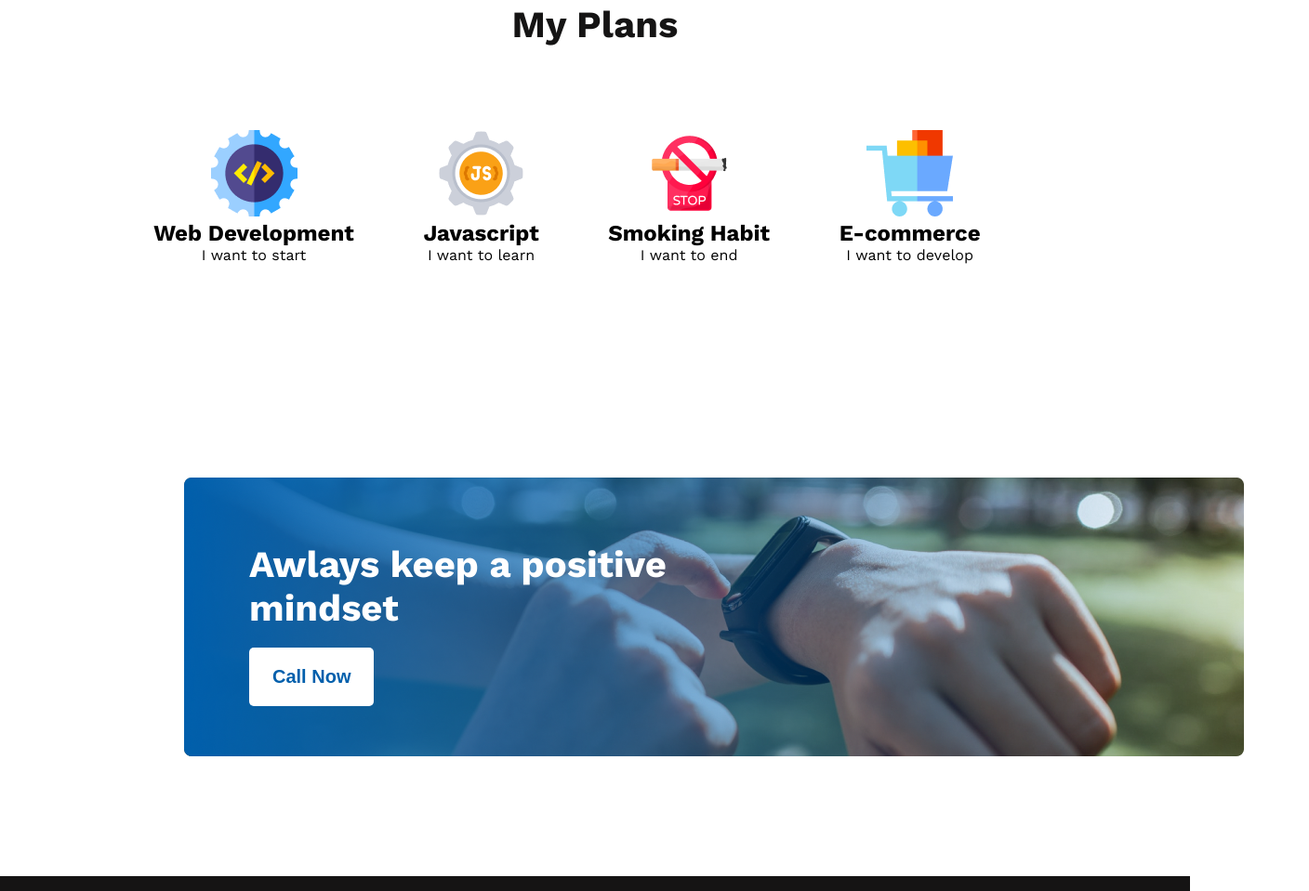
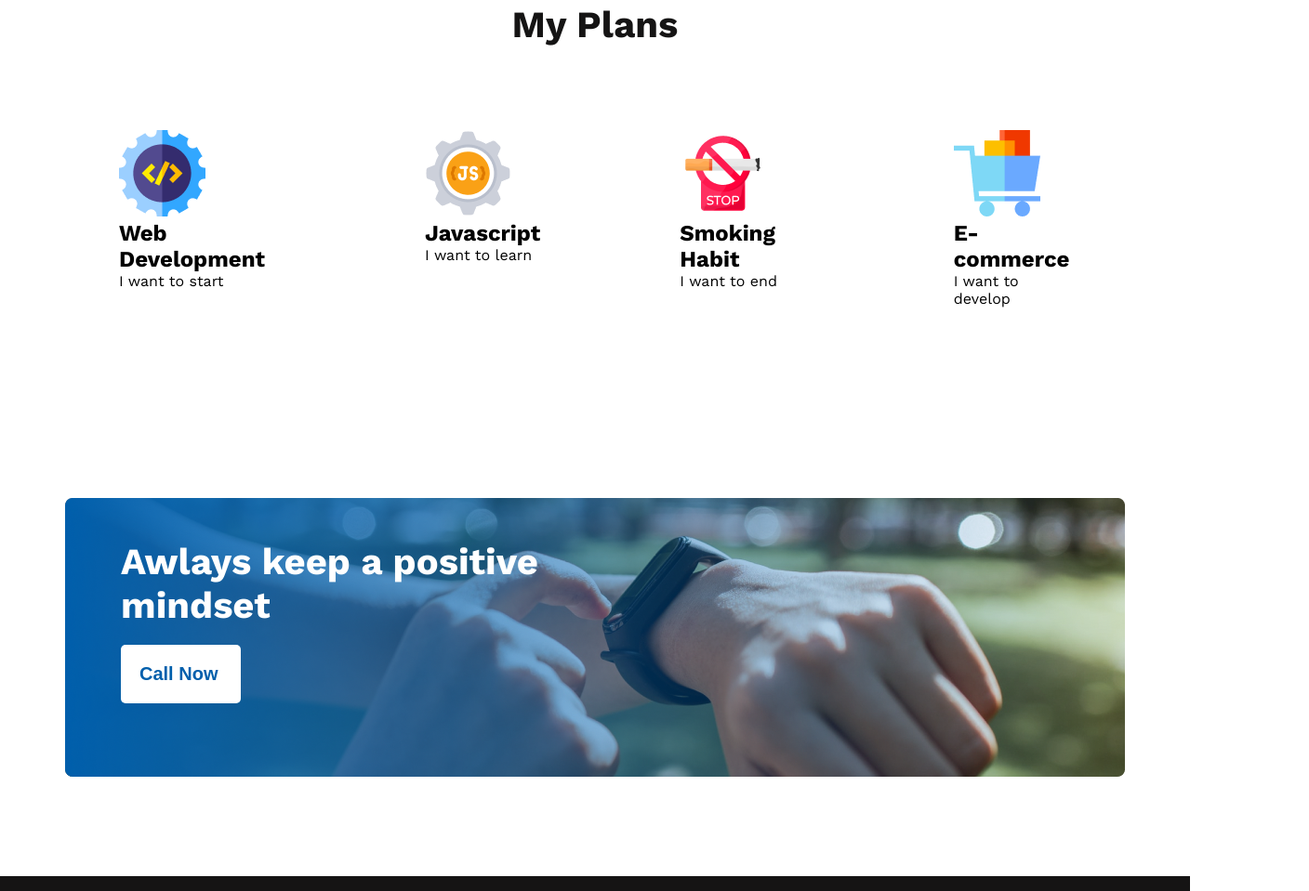
Before and after one commit to shakib-anwar-nibir17/newyearnewme-demo2, a plain HTML site: page index.html in a window 1280 px wide. Shown: the part 2121-3080 px from the top of the page at 93% size, 1408 px wide, since content can reach past the window. Drawn offline with nearby package versions, Linux system fonts and the light colour scheme.

Commit message:
final touchup

```diff
--- a/index.html
+++ b/index.html
@@ -93,7 +93,7 @@
             <div>
              <h1 class="call-now-tile">Awlays keep a positive <br>mindset</h1>
              <br>
-             <button class="btn-primary">Call Now</button>
+             <button class="btn-primary call-now-button">Call Now</button>
             </div>
           </div>
 
--- a/styles/styles.css
+++ b/styles/styles.css
@@ -103,6 +103,13 @@ body {
 
 /* planning section */
 
+.plans{
+  display: flex;
+  flex-direction: column;
+  justify-content: center;
+  align-items: center;
+}
+
 .plan-goal-section{
    height: 80vh;
    width: 80%;
@@ -119,10 +126,11 @@ font-weight: 700;
 
 .skill-to-learn-container{
   padding-top: 90px;
-  padding-right: 60px;
+  /* padding-right: 60px; */
   display: flex;
   justify-content: space-around;
-  text-align: center;
+  gap: 150px;
+  /* text-align: center; */
 }
 .call-now-container{
   height: 300px;
@@ -130,8 +138,8 @@ font-weight: 700;
   background-image: url("../images/gradient1.png"), url(../images/watch.png);
   background-position: center;
   background-repeat: no-repeat;
-  padding-left: 140px;
-  padding-top: 300px;
+  padding-top: 250px;
+
 
 }
 .call-now-container{
@@ -141,9 +149,14 @@ font-weight: 700;
   padding-bottom: 159px;
 }
 .call-now-tile{
+  padding-left: 60px;
   color: #FFF;
 font-size: 40px;
 font-weight: 700;
+}
+.call-now-button{
+  padding-left: 20px;
+  margin-left: 60px;
 }
 
 /* footer styling */
```
